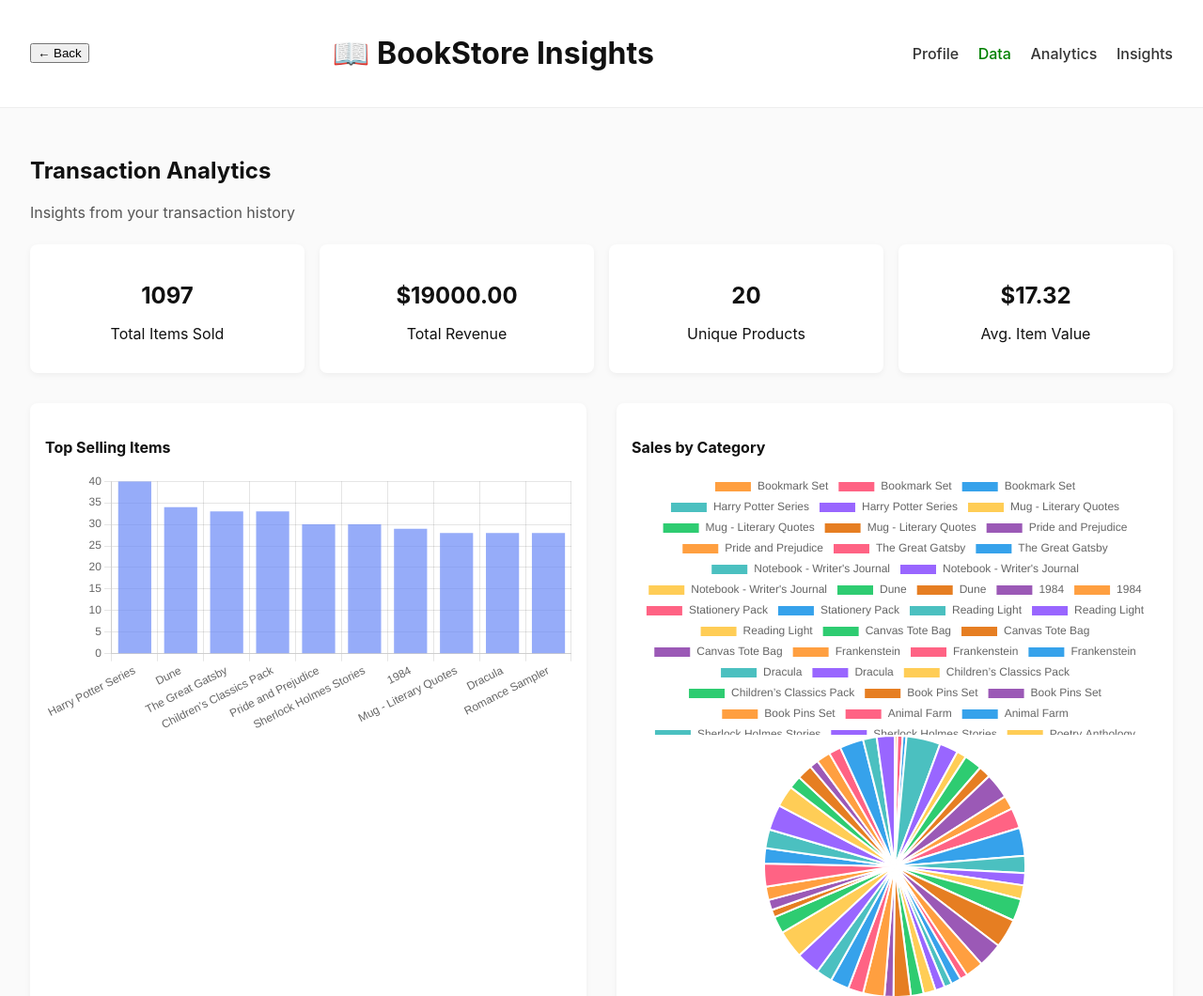
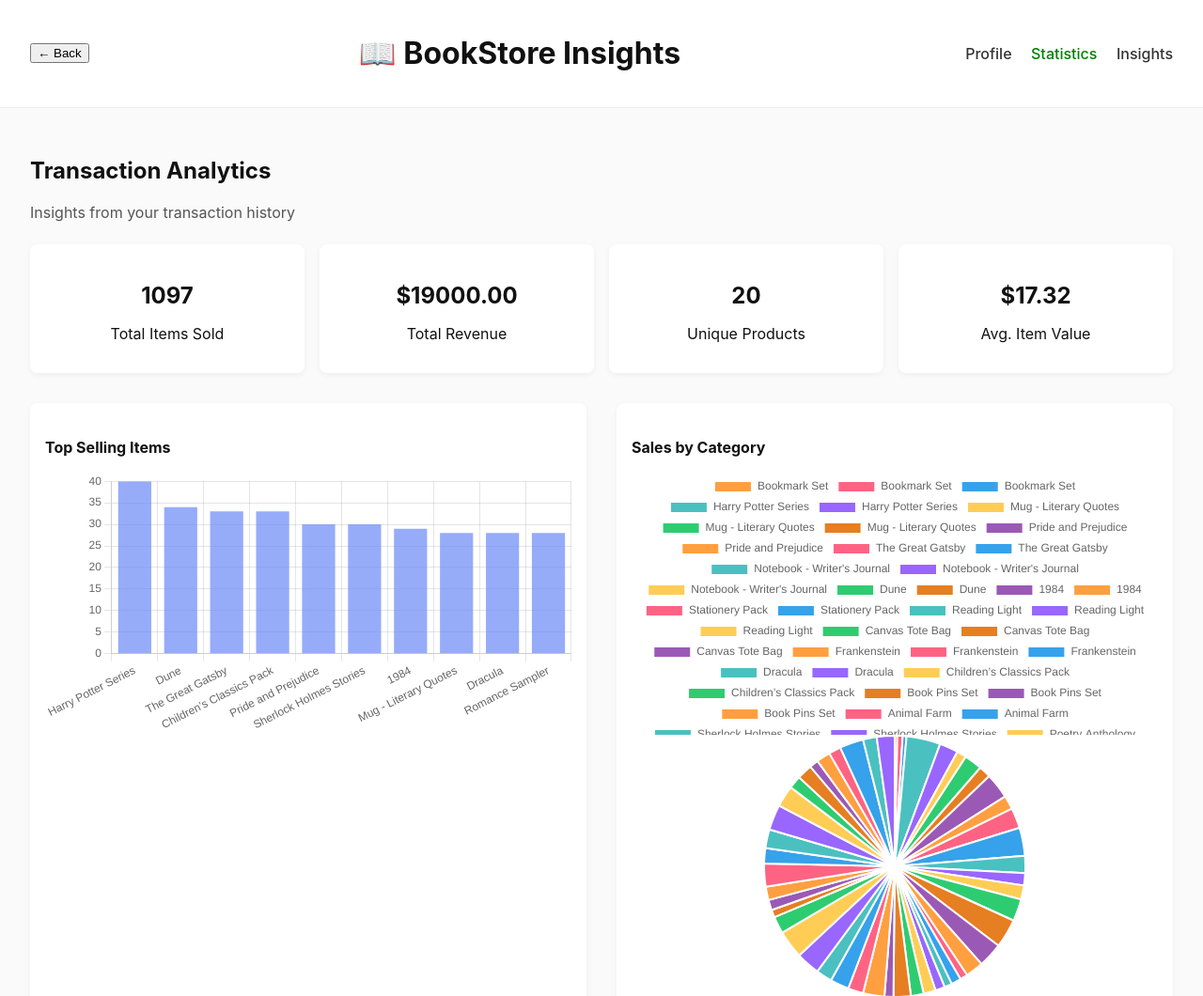
Before and after one commit to Zlisch/hackathon-team22, a plain HTML site: page history.html in a window 1280 px wide. Shown: the top 1060 px of the page at 94% size. Drawn offline with nearby package versions, Linux system fonts and the light colour scheme.

Commit message:
fixed nav bar for history

```diff
--- a/history.html
+++ b/history.html
@@ -13,9 +13,8 @@
     <button class="back-btn" id="backBtn" onclick="history.back()">← Back</button>
     <h1 class="logo">📖 BookStore Insights</h1>
     <nav>
-      <a href="Profile.html">Profile</a>
-      <a href="History.html" class="active">Data</a>
-      <a href="Analytics.html">Analytics</a>
+      <a href="profile.html">Profile</a>
+      <a href="history.html" class="active">Statistics</a>
       <a href="Insights.html">Insights</a>
     </nav>
   </header>
```
